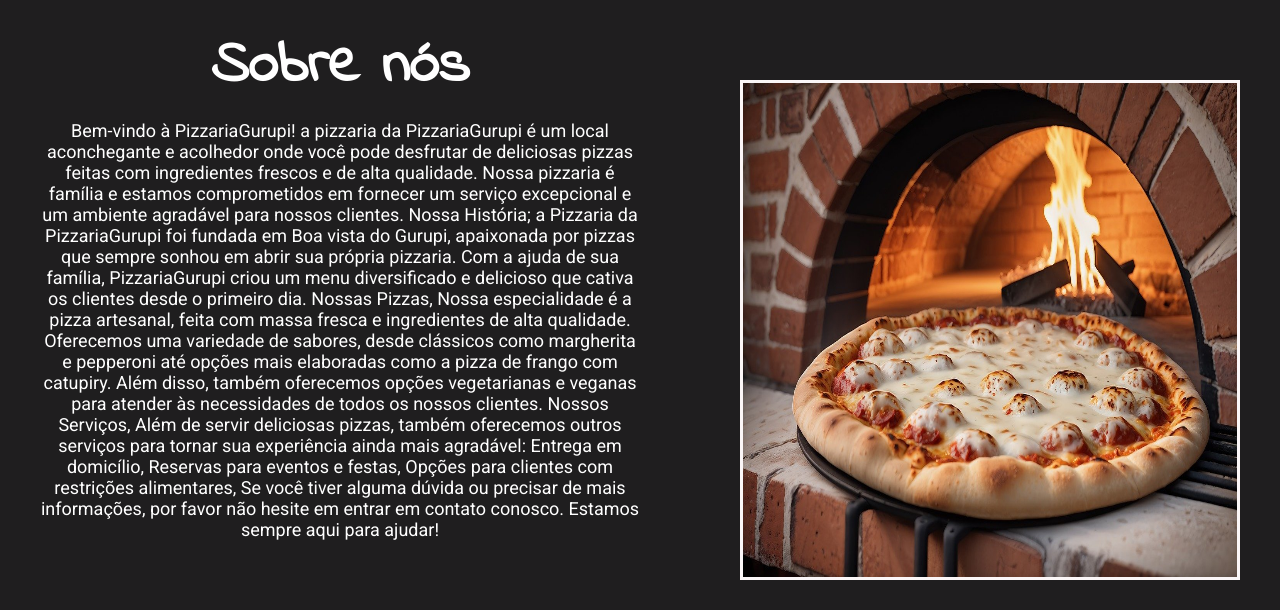
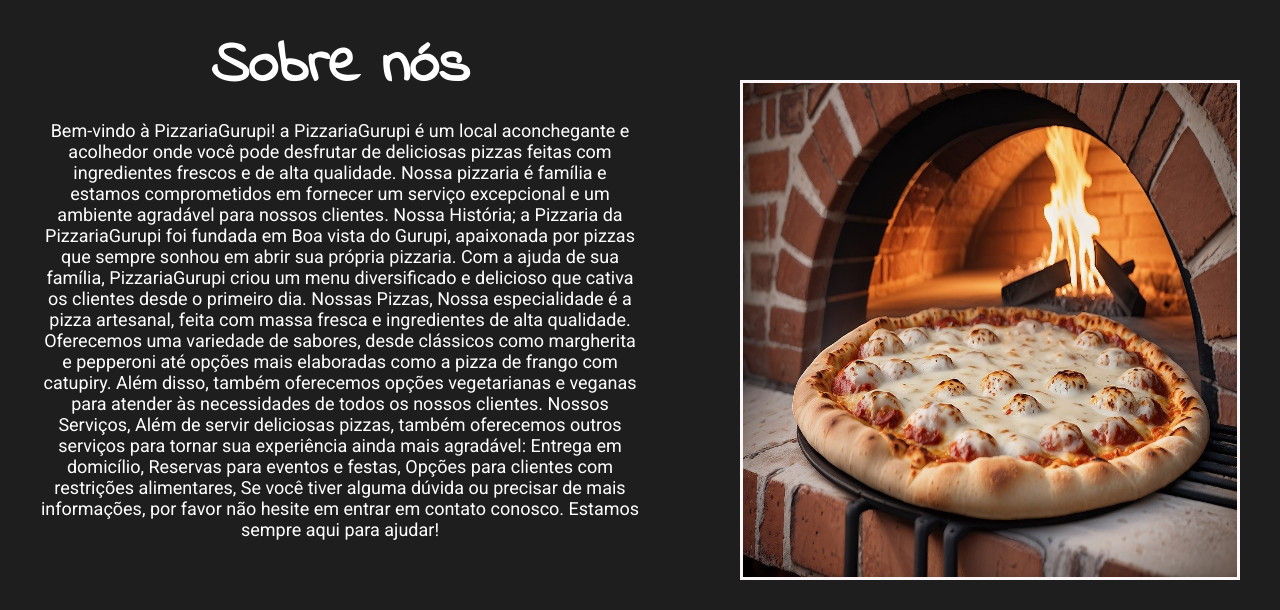
Before and after one commit to samuellsf/site-Pizzaria, a plain HTML site: page index.html in a window 1280 px wide. Shown: the part 820-1430 px from the top of the page. Drawn offline with Linux system fonts and the light colour scheme.

Commit message:
Update index.html

```diff
--- a/index.html
+++ b/index.html
@@ -55,7 +55,7 @@
                 <h2>Sobre nós</h2>
                 <p>Bem-vindo à PizzariaGurupi!
 
-                    a pizzaria da PizzariaGurupi é um local aconchegante e acolhedor onde você pode desfrutar de deliciosas pizzas feitas com ingredientes frescos e de alta qualidade. Nossa pizzaria é família e estamos comprometidos em fornecer um serviço excepcional e um ambiente agradável para nossos clientes.
+                    a PizzariaGurupi é um local aconchegante e acolhedor onde você pode desfrutar de deliciosas pizzas feitas com ingredientes frescos e de alta qualidade. Nossa pizzaria é família e estamos comprometidos em fornecer um serviço excepcional e um ambiente agradável para nossos clientes.
 
                     Nossa História;
 
```
